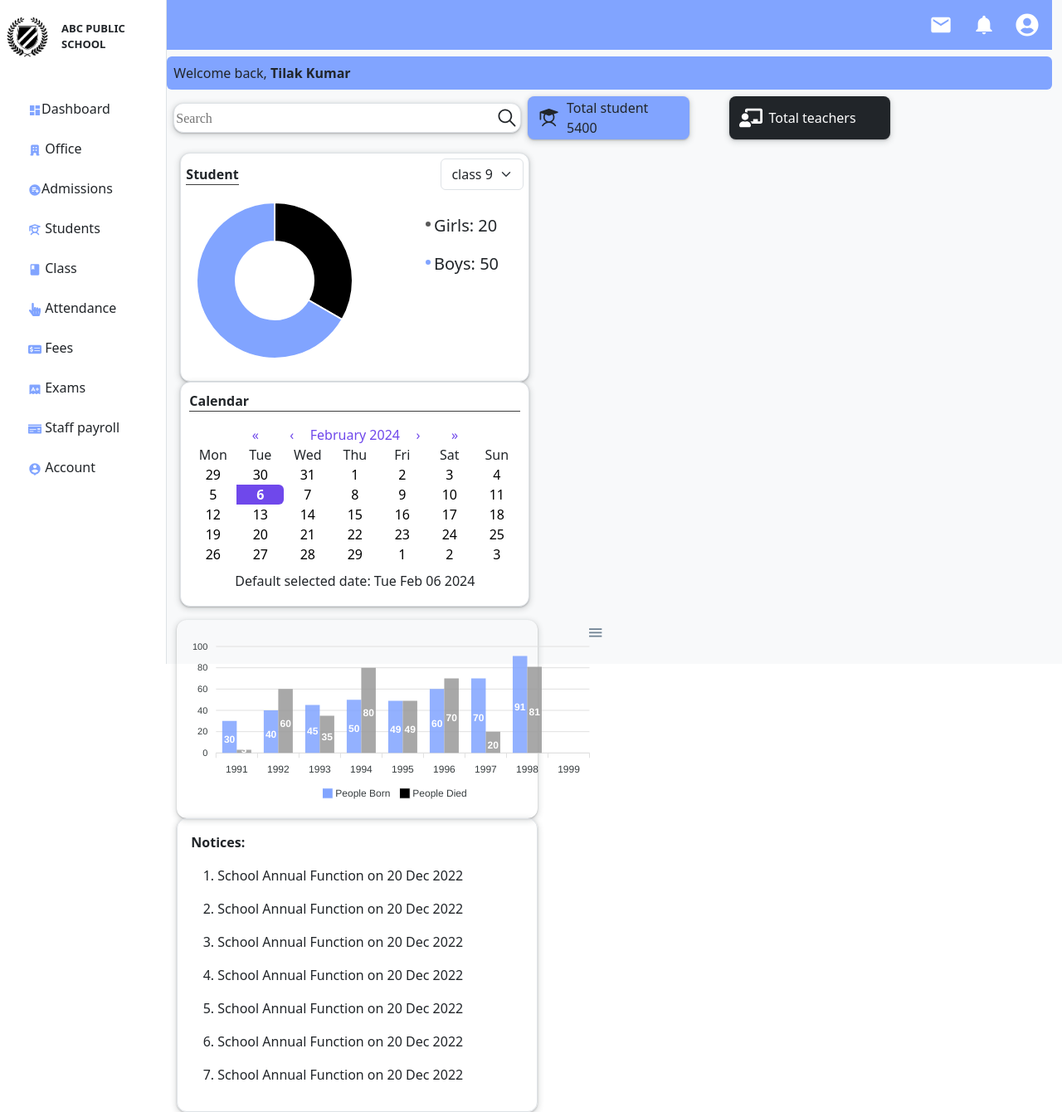
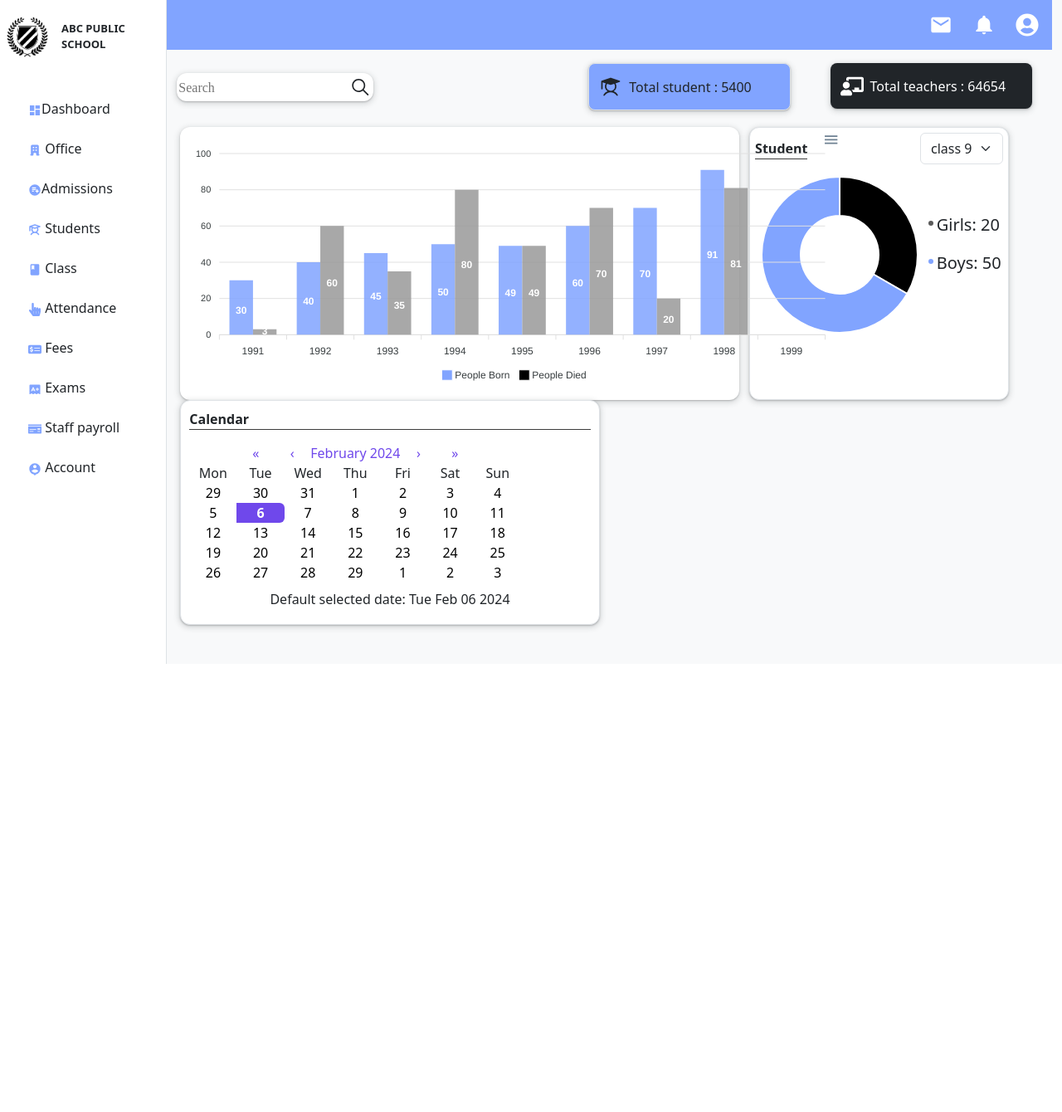
Before and after one commit to tilak9413/school, a React (Vite) app: page / in a window 1280 px wide. Shown: the whole page at 83% size. After the commit the page ends 800 px from the top, so only its background shows below. Built offline with nearby package versions, Linux system fonts and the light colour scheme; a web font is replaced by a local one.

Commit message:
tilak commit

```diff
--- /dev/null
+++ b/src/assets/styledashboradcss/dashborad.css
@@ -0,0 +1,4 @@
+.card-height {
+    height: 55px;
+
+  }
--- a/src/components/Dashborad.jsx
+++ b/src/components/Dashborad.jsx
@@ -12,6 +12,7 @@ import { Chart as chartJS, ArcElement, Legend, Tooltip } from 'chart.js';
 import Calendar from 'react-calendar';
 // import React, { useState } from "react";
 import Chart from "react-apexcharts";
+import '../assets/styledashboradcss/dashborad.css';
 
 
 
@@ -69,61 +70,51 @@ function Dashborad() {
   }
   return (
     <>
-      <div className=' container-fluid p-0 m-0 col-sm-12  '>
-        {/* <div className='' >
-          <div className=" col-sm-12 w-100 bgcolordash border   ">
-            <div className='row  dashcolor text-end'>
-              <ul className='d-flex justify-content-end gap-5 fs-3 list-items'>
-                <li >
-                  <MdEmail className='iconcolor text-white' />
-                </li>
-                <li><IoMdNotifications className='iconcolor text-white' /></li>
-                <li className='mx-4' ><FaUserCircle className='iconcolo text-white' /></li>
-              </ul>
-            </div>
-          </div>
+
+  <div className=' container-fluid p-0 m-0 col-sm-12  '>
+        <Navbar/>
+        {/* <div className='container' >
+        <Welcome/>
         </div> */}
-        <Navbar/>
-        <Welcome/>
-        {/* <div className='container col-sm-12 padding-top ' >
-          <div className='col-sm-12 row border rounded-4 bgcolordash '>
-            <div className='top' >
-              <p className='fw-bold' >welcome back tilak kumar</p>
-            </div>
-          </div>
-        </div> */}
+
       </div>
-      <div className='container padding-top' >
-        <div className='col-sm-12'>
-          <div className=' row col-sm-12  d-flex '>
-            <div className='col-sm-5 p-2' >
-              <div className='d-flex align-items-center bg-white  border inputedit1 '>
-                <input className='inputedit w-100 ' type="text" placeholder='Search' />
+      <div className=' container padding-top' >
+        <div className=' row col-sm-12 justify-content-between  align-items-center'>
+            <div className='col-sm-3'>
+              <div className='d-flex align-items-center  bg-white   inputedit1 '>
+                <input className='inputedit w-100 inputheight-home' type="text" placeholder='Search' />
                 <IoIosSearch className=' fontsizeicon fw-bold' />
               </div>
             </div>
-            <div className='col-sm-7  gap-5 row ' >
-              <div className='col-sm-4 bgcolordash h-100  d-flex rounded-3 textcenter ' >
-                <div className='d-flex align-items-center gap-2 ' >
-                  <PiStudentFill className=' fs-3 boder' /> <span>Total student <span>5400</span></span>
+            <div className='col-sm-7 row justify-content-end gap-5  ' >
+              <div className='col-sm-5  border  bgcolordash h-100  d-flex rounded-3 textcenter ' >
+                <div className='d-flex align-items-center gap-2 card-height ' >
+                  <PiStudentFill className=' fs-3 boder' /> <span>Total student : <span>5400</span></span>
                 </div>
 
               </div>
-              <div className='col-sm-4 bg-dark text-white rounded-3 h-100  d-flex textcenter ' >
-                <div className='d-flex align-items-center gap-2'>
-                  <FaChalkboardTeacher className='fs-3 boder' />  <span> Total teachers</span>
+              <div className='col-sm-5  bg-dark text-white rounded-3 h-100  d-flex textcenter ' >
+                <div className='d-flex align-items-center card-height gap-2'>
+                  <FaChalkboardTeacher className='fs-3 boder' />  <span> Total teachers : <span> 64654</span> </span>
                 </div>
-
               </div>
             </div>
-
-          </div>
         </div>
       </div>
-      <div className='container-fluid' >
-        <div className='row col-sm-12 columsgap p-3' >
-          <div className='col-sm-5 border inputedit1   bg-white  d-flex'>
-            <div className='  col-sm-12 '>
+        <div className='container-fluid col-sm-12  mt-1  ' >
+         <div className='row justify-content-between   p-3 col-sm-12 justify-content-end' >
+    <div className="col-xl-8 inputedit1  bg-white ">
+        <Chart
+           series={state.series}
+          options={state.options}
+
+          type="bar"
+          width="800"
+          height={310}
+        />
+      </div>
+      <div className='col-sm-4  '>
+            <div className='   col-sm-12 border inputedit1   border  bg-white h-100 w-100 '>
               <div className=' d-flex  align-items-center justify-content-between col-sm-12 p-1 '>
                 <span className=' fw-bold border-bottum' >Student</span>
                 <select value="optionsState" className='formselect form-select '>
@@ -132,12 +123,14 @@ function Dashborad() {
                   <option value="C">Cranberry</option>
                 </select>
               </div>
-              <div className=' mb-4 h col-sm-12 d-flex justify-content-evenly  gap-5 '>
-                <Doughnut
-                  data={data}
+              <div className='  h align-items-center col-sm-12 d-flex justify-content-evenly '>
+                <Doughnut className=''
+                   data={data}
                   options={options}
+                  width={200}
+                  height={200}
                 />
-                <div className=' p-4 '>
+                <div className='  '>
                   <div className='d-flex gap-1'>
                     <div className='douth1   mt'></div><p className='fs-5' >  Girls:  <span>20</span></p>
                   </div>
@@ -146,12 +139,9 @@ function Dashborad() {
                   </div>
                 </div>
               </div>
-
             </div>
-
-
-          </div>
-          <div className='col-sm-5 border bg-white inputedit1 '>
+      </div>
+      <div className='col-sm-6 border bg-white inputedit1 '>
             <div className='app w-100 '>
               <div className='calendar-container p-2 '>
                 <p className=' fw-bold border-bottum'>Calendar</p>
@@ -176,60 +166,10 @@ function Dashborad() {
                   </p>
                 )}
             </div>
-
-          </div>
-
-        </div>
-        <div className='container col-sm-12'>
-    <div className='row  notegap '>
-    <div className="col-md-5 inputedit1 ">
-        <Chart
-           series={state.series}
-          options={state.options}
-
-          type="bar"
-          width="520"
-          height={220}
-        />
+ </div>
       </div>
-      <div className='col-md-5 border inputedit1 p-3' >
-        <div>
-          <p className='fw-bold'>Notices:</p>
-        </div>
-        <div>
-          <ol className='d-grid gap-3' >
-            <li>
-              School Annual Function on 20 Dec 2022
-            </li>
-            <li>
-              School Annual Function on 20 Dec 2022
-            </li>
-            <li>
-              School Annual Function on 20 Dec 2022
-            </li>
-            <li>
-              School Annual Function on 20 Dec 2022
-            </li>
-            <li>
-              School Annual Function on 20 Dec 2022
-            </li>
-            <li>
-              School Annual Function on 20 Dec 2022
-            </li>
-            <li>
-              School Annual Function on 20 Dec 2022
-            </li>
-          </ol>
-        </div>
-
       </div>
-    </div>
-   </div>
-      </div>
-
-
       <div>
-
       </div>
     </>
 
```
